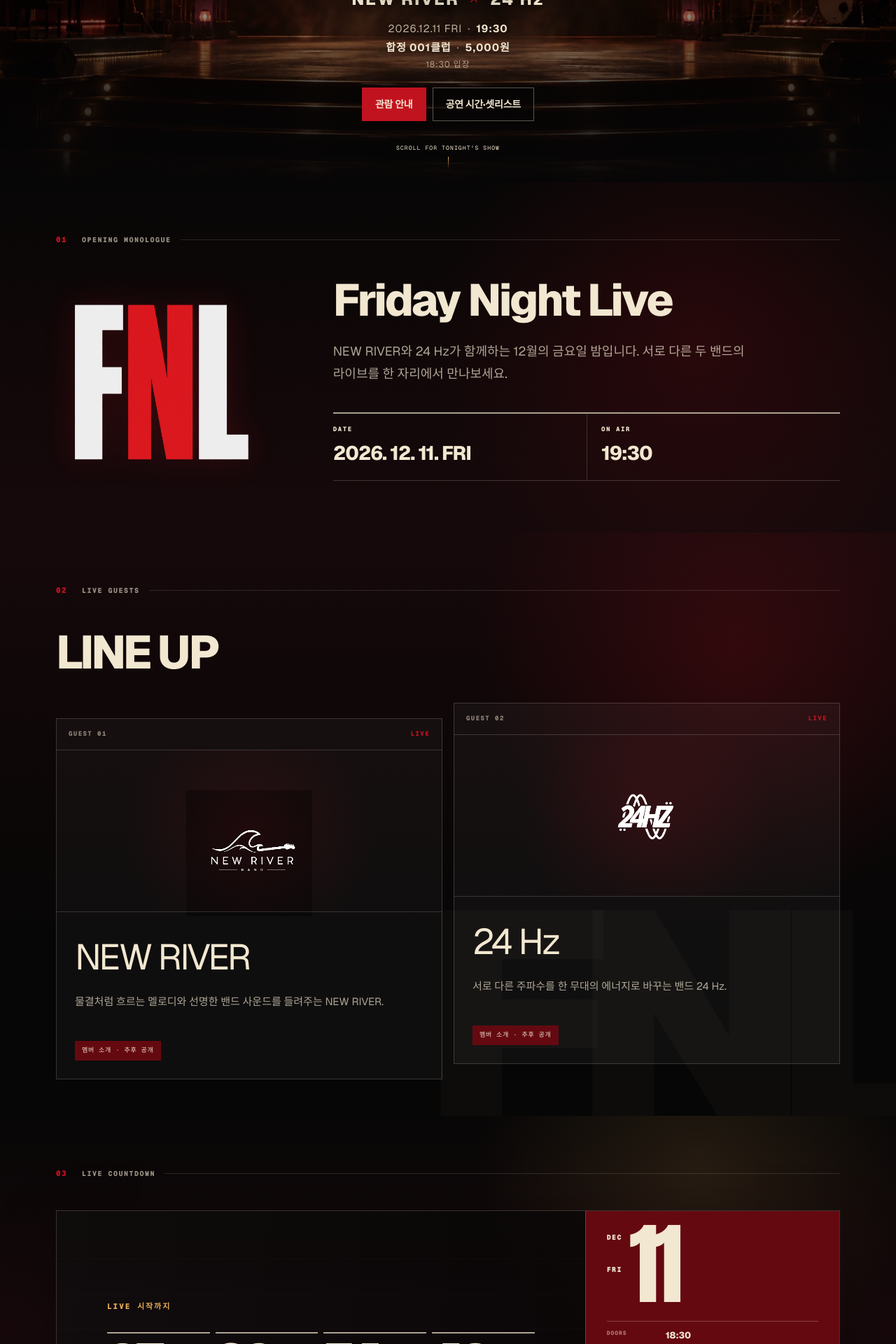
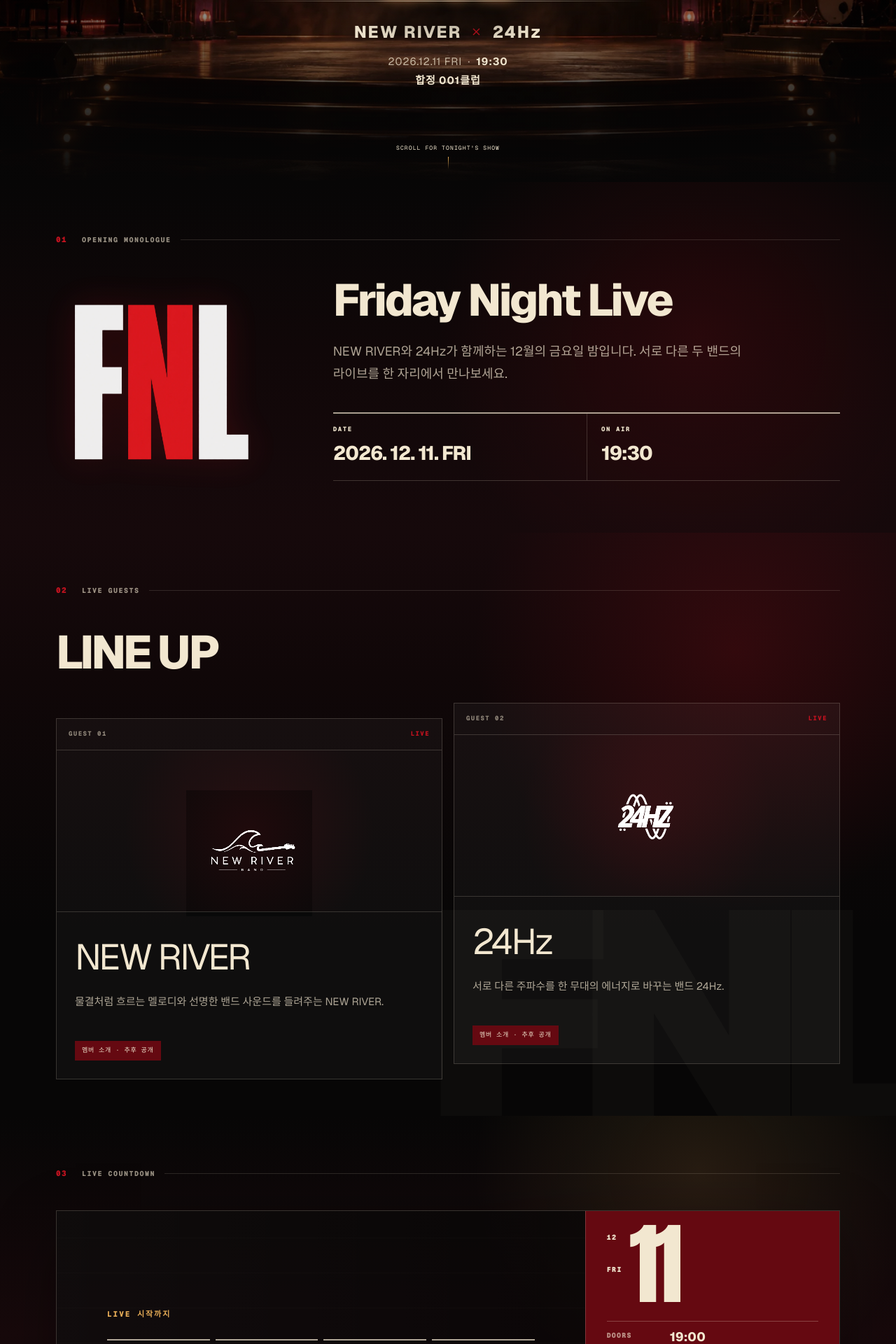
Before and after one commit to hyugrad/tband-winter-concert, a Next.js app: page / in a window 1280 px wide. Shown: the part 540-2460 px from the top of the page at 70% size. Built offline with nearby package versions, Linux system fonts and the light colour scheme.

Commit message:
Refine concert details from feedback (#25)

```diff
--- a/app/apply/page.tsx
+++ b/app/apply/page.tsx
@@ -36,7 +36,7 @@ export default function ApplyPage() {
           <p className="fnl-overline">FNL · ADVANCE RESERVATION</p>
           <h1 id="apply-title">사전 예매</h1>
           <p>
-            2026년 12월 11일, NEW RIVER와 24 Hz가 함께하는 Friday Night Live의
+            2026년 12월 11일, NEW RIVER와 24Hz가 함께하는 Friday Night Live의
             사전 예매 페이지입니다.
           </p>
           <dl>
--- a/app/content.ts
+++ b/app/content.ts
@@ -14,15 +14,15 @@ export type SetlistGroup = {
 
 export const event = {
   eyebrow: "2026 WINTER JOINT LIVE",
-  title: "2026 NEW RIVER X 24 Hz 합동공연",
+  title: "2026 NEW RIVER X 24Hz 합동공연",
   tagline: "공연에 대한 자세한 이야기는 곧 공개합니다.",
   date: "2026. 12. 11. FRI",
   dateLabel: "2026년 12월 11일 금요일",
-  doors: "18:30",
+  doors: "19:00",
   start: "19:30",
-  expectedEnd: "21:30",
+  expectedEnd: "22:00",
   ticketPrice: "5,000원",
-  ticketMethods: ["사전 예매", "현장 결제"],
+  ticketMethods: ["사전 예매"],
   reservationStatus: "사전 예매 접수 중",
   reservationFormUrl:
     "https://docs.google.com/forms/d/e/1FAIpQLSchuCAh2lGGgi6RNGbz0jEI2j6I0VKZ6fU70epuw_kMW4QgOw/viewform?embedded=true",
@@ -34,9 +34,9 @@ export const event = {
   venueSectionTitle: "공연장 안내",
   address: "서울 마포구 서교동 483-15 지하",
   mapUrl:
-    "https://map.naver.com/p/search/%EC%84%9C%EC%9A%B8%20%EB%A7%88%ED%8F%AC%EA%B5%AC%20%EC%84%9C%EA%B5%90%EB%8F%99%20483-15",
+    "https://map.naver.com/p/search/001%ED%81%B4%EB%9F%BD",
   kakaoMapUrl:
-    "https://map.kakao.com/?q=%EC%84%9C%EC%9A%B8%20%EB%A7%88%ED%8F%AC%EA%B5%AC%20%EC%84%9C%EA%B5%90%EB%8F%99%20483-15",
+    "https://map.kakao.com/?q=001%ED%81%B4%EB%9F%BD",
   venueGuideUrl: "https://001club.co.kr/",
 };
 
@@ -52,26 +52,26 @@ export const bands = [
   },
   {
     id: "24hz",
-    name: "24 Hz",
+    name: "24Hz",
     logo: "/assets/logo-24hz.png",
     logoWidth: 160,
     logoHeight: 160,
     description:
-      "서로 다른 주파수를 한 무대의 에너지로 바꾸는 밴드 24 Hz.",
+      "서로 다른 주파수를 한 무대의 에너지로 바꾸는 밴드 24Hz.",
   },
 ];
 
 export const encore = {
   isPublic: false,
   label: "ENCORE",
-  band: "NEW RIVER × 24 Hz",
+  band: "NEW RIVER × 24Hz",
   description: "합동 앙코르곡 · 추후 공개",
 };
 
 export const setlists: SetlistGroup[] = [
   {
     id: "24hz-set-1",
-    band: "24 Hz",
+    band: "24Hz",
     label: "SET 1",
     songs: [
       {
@@ -108,7 +108,7 @@ export const setlists: SetlistGroup[] = [
   },
   {
     id: "24hz-set-2",
-    band: "24 Hz",
+    band: "24Hz",
     label: "SET 2",
     songs: [
       {
--- a/app/fnl.css
+++ b/app/fnl.css
@@ -330,15 +330,6 @@
   font-size: 12px;
 }
 
-.fnl-hero-actions {
-  display: flex;
-  margin-top: 24px;
-  flex-wrap: wrap;
-  justify-content: center;
-  gap: 9px;
-}
-
-.fnl-hero-actions a,
 .fnl-venue-actions a,
 .fnl-venue-actions button {
   display: inline-flex;
@@ -365,25 +356,12 @@
   cursor: pointer;
 }
 
-.fnl-hero-actions a:first-child {
-  border-color: var(--fnl-red);
-  background: var(--fnl-red);
-}
-
-.fnl-hero-actions a:hover,
 .fnl-venue-actions a:hover,
 .fnl-venue-actions button:hover {
   transform: translateY(-2px);
   border-color: var(--fnl-gold);
   background: var(--fnl-gold);
   color: var(--fnl-black);
-}
-
-.fnl-hero-actions a:last-child:hover {
-  border-color: rgba(240, 198, 117, 0.78);
-  background: rgba(101, 9, 17, 0.76);
-  color: var(--fnl-ivory);
-  box-shadow: 0 8px 22px rgba(71, 7, 13, 0.34);
 }
 
 .fnl-venue-actions a:first-of-type {
@@ -726,9 +704,9 @@
 }
 
 .fnl-schedule-date dl { margin: 34px 0 0; border-top: 1px solid rgba(242, 231, 208, 0.26); }
-.fnl-schedule-date dl div { display: grid; grid-template-columns: 72px 1fr; gap: 12px; padding: 10px 0; border-bottom: 1px solid rgba(242, 231, 208, 0.16); }
-.fnl-schedule-date dt { color: rgba(242, 231, 208, 0.52); font-family: var(--font-geist-mono), monospace; font-size: 8px; font-weight: 800; letter-spacing: 0.12em; }
-.fnl-schedule-date dd { margin: 0; font-size: 13px; font-weight: 780; }
+.fnl-schedule-date dl div { display: grid; grid-template-columns: 78px 1fr; gap: 12px; padding: 12px 0; border-bottom: 1px solid rgba(242, 231, 208, 0.16); }
+.fnl-schedule-date dt { color: rgba(242, 231, 208, 0.62); font-family: var(--font-geist-mono), monospace; font-size: 10px; font-weight: 850; letter-spacing: 0.12em; }
+.fnl-schedule-date dd { margin: 0; font-size: 18px; font-weight: 800; line-height: 1.15; }
 
 .fnl-calendar-menu { margin-top: 22px; }
 
@@ -773,8 +751,6 @@
   display: flex;
   min-width: 0;
   align-items: center;
-  justify-content: space-between;
-  gap: 12px;
   padding: 12px 13px;
   background: rgba(7, 6, 6, 0.16);
   transition: background-color 180ms ease, color 180ms ease;
@@ -782,8 +758,7 @@
 
 .fnl-calendar-options a + a { border-top: 1px solid rgba(242, 231, 208, 0.16); }
 .fnl-calendar-options a:hover { background: rgba(242, 231, 208, 0.12); }
-.fnl-calendar-options strong { font-size: 11px; }
-.fnl-calendar-options span { color: rgba(242, 231, 208, 0.56); font-family: var(--font-geist-mono), monospace; font-size: 7px; letter-spacing: 0.04em; text-align: right; }
+.fnl-calendar-options strong { font-size: 12px; }
 
 .fnl-bands .fnl-section-heading { margin-bottom: 38px; }
 
@@ -872,7 +847,7 @@
   transform: rotate(1.4deg);
   border: 2px solid rgba(101, 9, 17, 0.58);
   color: rgba(101, 9, 17, 0.68);
-  content: "FNL · DEC 11 · LIVE";
+  content: "FNL · 12.11 · LIVE";
   font-family: var(--font-geist-mono), monospace;
   font-size: 7px;
   font-weight: 850;
@@ -1069,6 +1044,7 @@
 .fnl-venue-title address { margin-top: 16px; color: rgba(242, 231, 208, 0.72); font-size: 16px; font-style: normal; }
 .fnl-venue-actions { display: grid; max-width: 560px; margin-top: 26px; grid-template-columns: repeat(2, minmax(0, 1fr)); gap: 8px; }
 .fnl-venue-actions a, .fnl-venue-actions button { min-width: 0; justify-content: flex-start; gap: 11px; padding: 0 14px; text-align: left; }
+.fnl-venue-actions button { grid-column: 1 / -1; }
 .fnl-venue-actions svg { width: 19px; height: 19px; flex: 0 0 auto; fill: none; stroke: currentColor; stroke-linecap: round; stroke-linejoin: round; stroke-width: 1.8; }
 .fnl-venue-actions span { overflow: hidden; text-overflow: ellipsis; white-space: nowrap; }
 .fnl-venue-facts { margin: 0; border-top: 1px solid var(--fnl-line); }
@@ -1102,7 +1078,6 @@
 .fnl-footer > img { width: 68px; height: 52px; object-fit: contain; }
 .fnl-footer strong { font-size: 14px; letter-spacing: 0.06em; }
 .fnl-footer p { margin: 7px 0 0; color: rgba(242, 231, 208, 0.62); font-size: 11px; }
-.fnl-footer small { display: block; margin-top: 7px; color: rgba(242, 231, 208, 0.38); font-size: 9px; }
 .fnl-footer > a { font-family: var(--font-geist-mono), monospace; font-size: 9px; font-weight: 800; letter-spacing: 0.12em; }
 
 @keyframes fnl-curtain-left {
@@ -1202,7 +1177,7 @@
   .fnl-footer > img { width: 50px; height: 42px; }
   .fnl-footer > a { grid-column: 1 / -1; }
   .fnl-page { padding-bottom: calc(74px + env(safe-area-inset-bottom)); }
-  .fnl-scroll-cue { display: none; }
+  .fnl-scroll-cue { bottom: 14px; display: flex; }
   .fnl-mobile-actions {
     position: fixed;
     z-index: 77;
@@ -1242,8 +1217,6 @@
 }
 
 @media (max-width: 390px) {
-  .fnl-hero-actions { margin-top: 18px; }
-  .fnl-hero-actions a { min-height: 44px; padding: 0 13px; font-size: 12px; }
   .fnl-scroll-cue { font-size: 7px; }
   .fnl-date-lockup { grid-template-columns: 1fr; }
   .fnl-date-lockup div + div { border-top: 1px solid rgba(242, 231, 208, 0.18); border-left: 0; padding-left: 0; }
--- a/app/layout.tsx
+++ b/app/layout.tsx
@@ -18,7 +18,7 @@ const siteUrl =
   process.env.NEXT_PUBLIC_SITE_URL ??
   "https://hyugrad.github.io/tband-winter-concert/";
 const siteDescription =
-  "FNL — 2026년 12월 11일, 합정 001클럽에서 열리는 NEW RIVER와 24 Hz의 Friday Night Live.";
+  "FNL — 2026년 12월 11일, 합정 001클럽에서 열리는 NEW RIVER와 24Hz의 Friday Night Live.";
 const socialImageUrl = "og.png?v=20261021-fnl-r2";
 
 export const metadata: Metadata = {
--- a/app/old/page.tsx
+++ b/app/old/page.tsx
@@ -159,7 +159,7 @@ export default function Home() {
 
           <div className="timeline" aria-label="공연 시간표">
             <div className="timeline-row">
-              <time dateTime="2026-12-11T18:30:00+09:00">{event.doors}</time>
+              <time dateTime="2026-12-11T19:00:00+09:00">{event.doors}</time>
               <div>
                 <strong>DOORS OPEN</strong>
                 <span>입장 시작 예정</span>
@@ -173,7 +173,7 @@ export default function Home() {
               </div>
             </div>
             <div className="timeline-row">
-              <time dateTime="2026-12-11T21:30:00+09:00">
+              <time dateTime="2026-12-11T22:00:00+09:00">
                 {event.expectedEnd}
               </time>
               <div>
--- a/app/page.tsx
+++ b/app/page.tsx
@@ -5,13 +5,13 @@ import { ScrollExperience } from "./scroll-experience";
 import { VenueActions } from "./venue-actions";
 
 const calendarTitle = "FNL — Friday Night Live";
-const calendarDescription = "NEW RIVER × 24 Hz 합동공연";
+const calendarDescription = "NEW RIVER × 24Hz 합동공연";
 const calendarLocation = `${event.venue}, ${event.address}`;
 const googleCalendarUrl = `https://calendar.google.com/calendar/render?${new URLSearchParams(
   {
     action: "TEMPLATE",
     text: calendarTitle,
-    dates: "20261211T103000Z/20261211T123000Z",
+    dates: "20261211T103000Z/20261211T130000Z",
     details: calendarDescription,
     location: calendarLocation,
   },
@@ -22,7 +22,7 @@ const outlookCalendarUrl = `https://outlook.live.com/calendar/0/deeplink/compose
     rru: "addevent",
     subject: calendarTitle,
     startdt: "2026-12-11T10:30:00Z",
-    enddt: "2026-12-11T12:30:00Z",
+    enddt: "2026-12-11T13:00:00Z",
     body: calendarDescription,
     location: calendarLocation,
   },
@@ -32,17 +32,12 @@ const faqs = [
   {
     question: "입장 및 신청은 어떻게 하나요?",
     answer:
-      "관람료는 1인 5,000원이며 사전 예매와 현장 결제가 모두 가능합니다. 사전 예매 링크와 현장 결제 수단은 추후 안내합니다.",
-  },
-  {
-    question: "공연 촬영이 가능한가요?",
-    answer:
-      "관객 촬영 범위와 공식 영상 공개 여부를 협의 중입니다. 공연 전 최종 안내를 확인해 주세요.",
+      "사전 예매를 통해 티켓을 구매하실 수 있습니다. 티켓 가격은 전석 5,000원입니다.",
   },
   {
     question: "주차할 수 있나요?",
     answer:
-      "001클럽에는 전용 주차 공간이 없습니다. 합정역 2번 출구에서 도보 약 4분 거리이므로 대중교통 이용을 권장합니다.",
+      "001클럽에는 전용 주차 공간이 없습니다. 근처 공영주차장 또는 메세나폴리스 주차장을 별도로 이용해 주세요. 합정역 2번 출구에서 도보 약 4분 거리이므로 대중교통 이용을 권장합니다.",
   },
   {
     question: "음식물을 가져갈 수 있나요?",
@@ -115,24 +110,14 @@ export default function Home() {
               </h1>
             </div>
 
-            <p className="fnl-hero-cast">NEW RIVER <i>×</i> 24 Hz</p>
+            <p className="fnl-hero-cast">NEW RIVER <i>×</i> 24Hz</p>
             <div className="fnl-hero-meta" aria-label="공연 주요 정보">
               <p>
                 <time dateTime="2026-12-11">2026.12.11 FRI</time>
                 <span aria-hidden="true">·</span>
                 <strong>{event.start}</strong>
               </p>
-              <p>
-                <strong>{`합정 ${event.venue}`}</strong>
-                <span aria-hidden="true">·</span>
-                <strong>{event.ticketPrice}</strong>
-              </p>
-              <small>{`${event.doors} 입장`}</small>
-            </div>
-
-            <div className="fnl-hero-actions">
-              <a href="#ticket">관람 안내</a>
-              <a href="#schedule">공연 시간·셋리스트</a>
+              <strong>{`합정 ${event.venue}`}</strong>
             </div>
           </div>
 
@@ -165,7 +150,7 @@ export default function Home() {
             <div className="fnl-about-copy">
               <h2>Friday Night Live</h2>
               <p>
-                NEW RIVER와 24 Hz가 함께하는 12월의 금요일 밤입니다.
+                NEW RIVER와 24Hz가 함께하는 12월의 금요일 밤입니다.
                 서로 다른 두 밴드의 라이브를 한 자리에서 만나보세요.
               </p>
               <dl className="fnl-date-lockup">
@@ -231,7 +216,7 @@ export default function Home() {
             </div>
             <div className="fnl-schedule-date">
               <time dateTime="2026-12-11">
-                <span>DEC</span>
+                <span>12</span>
                 <strong>11</strong>
                 <em>FRI</em>
               </time>
@@ -250,15 +235,12 @@ export default function Home() {
                 <div className="fnl-calendar-options">
                   <a href={googleCalendarUrl} target="_blank" rel="noreferrer">
                     <strong>Google Calendar</strong>
-                    <span>로그인 후 일정 만들기 ↗</span>
                   </a>
                   <a href={`${basePath}/fnl-2026.ics`} download>
                     <strong>Apple · 기본 캘린더</strong>
-                    <span>일정 파일로 추가하기 ↓</span>
                   </a>
                   <a href={outlookCalendarUrl} target="_blank" rel="noreferrer">
                     <strong>Outlook</strong>
-                    <span>로그인 후 일정 만들기 ↗</span>
                   </a>
                 </div>
               </details>
@@ -341,15 +323,13 @@ export default function Home() {
           <div className="fnl-ticket-grid">
             <div className="fnl-ticket-intro">
               <h2>관람 안내</h2>
-              <strong>{event.ticketPrice}</strong>
-              <span>1인 관람료</span>
             </div>
             <div className="fnl-ticket-column">
               <div className="fnl-ticket-stub">
                 <div>
                   <span>BOOKING</span>
                   <strong>{event.ticketMethods.join(" · ")}</strong>
-                  <p>사전 예매는 신청양식에서 접수하며, 현장 결제는 입장 시 안내합니다.</p>
+                  <p>사전 예매를 통해 티켓을 구매하실 수 있습니다. (티켓 가격: 전석 {event.ticketPrice})</p>
                   {event.reservationFormUrl ? (
                     <a className="fnl-booking-button" href={`${basePath}/apply/`}>
                       사전 예매하기 ↗
@@ -357,12 +337,6 @@ export default function Home() {
                   ) : (
                     <small>{event.reservationStatus}</small>
                   )}
-                </div>
-                <div>
-                  <span>CONTACT</span>
-                  <strong>{event.inquiryChannel}</strong>
-                  <p>공연과 관람에 관한 문의 채널입니다. 계정 링크는 추후 연결됩니다.</p>
-                  <small>{event.inquiryStatus}</small>
                 </div>
               </div>
 
@@ -376,7 +350,7 @@ export default function Home() {
                   <dl>
                     <div>
                       <dt>DATE</dt>
-                      <dd>DEC 11</dd>
+                      <dd>12.11</dd>
                     </div>
                     <div>
                       <dt>SHOW</dt>
@@ -413,13 +387,12 @@ export default function Home() {
                 address={event.address}
                 mapUrl={event.mapUrl}
                 kakaoMapUrl={event.kakaoMapUrl}
-                venueGuideUrl={event.venueGuideUrl}
               />
             </div>
             <dl className="fnl-venue-facts">
               <div><dt>지하철</dt><dd>합정역 2번 출구에서 도보 약 4분</dd></div>
-              <div><dt>주차</dt><dd>전용 주차 공간 없음</dd></div>
-              <div><dt>안내</dt><dd>생수 외 음식물 반입 불가</dd></div>
+              <div><dt>주차</dt><dd>전용 주차 공간 없음, 근처 공영주차장 및 메세나폴리스 주차장 별도 이용 필요</dd></div>
+              <div><dt>안내</dt><dd>생수 외 음식물 반입 불가, 전석 스탠딩</dd></div>
             </dl>
           </div>
         </section>
@@ -458,8 +431,7 @@ export default function Home() {
         />
         <div>
           <strong>FRIDAY NIGHT LIVE</strong>
-          <p>NEW RIVER × 24 Hz · 2026.12.11 · {event.venue}</p>
-          <small>현재 페이지는 공연 준비를 위한 초안이며 일부 내용은 변경될 수 있습니다.</small>
+          <p>NEW RIVER × 24Hz · 2026.12.11 · {event.venue}</p>
         </div>
         <a href="#top">BACK TO TOP ↑</a>
       </footer>
```
Also changed, not shown: app/venue-actions.tsx (+5 -20 lines), 2 other files (tests, documents, lock files or other folders).
